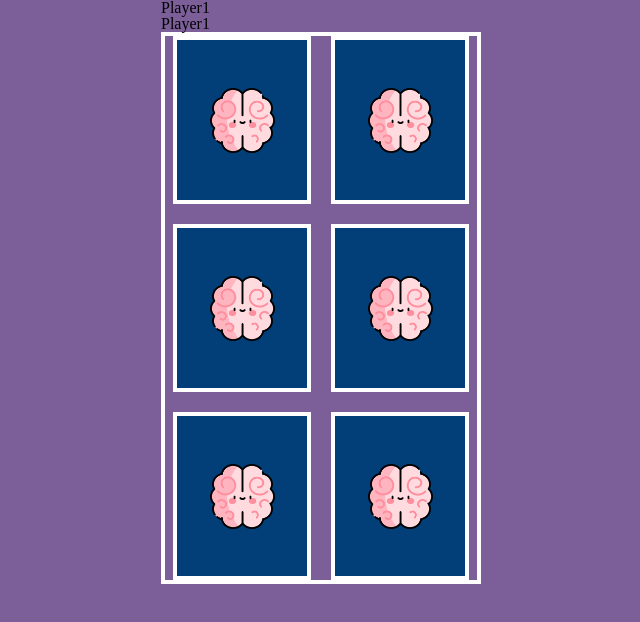
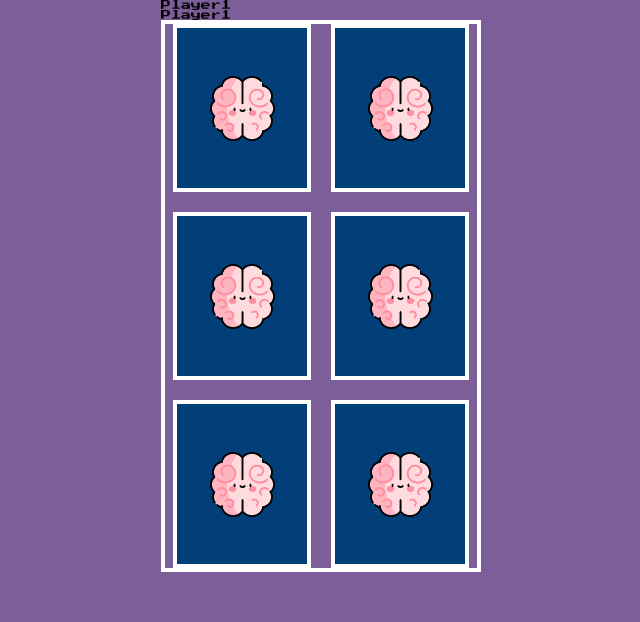
Before and after one commit to Alexandre-FB/jogo-da-memoria-js, a website built with Vite: page index.html in a window 1280 px wide. Shown: the whole page, without its empty margins (319-959 px from the left). Built offline with nearby package versions, Linux system fonts and the light colour scheme.

Commit message:
Adicionada fonte Press Start

```diff
--- a/index.html
+++ b/index.html
@@ -1,13 +1,21 @@
 <!DOCTYPE html>
 <html lang="en">
+
 <head>
   <meta charset="UTF-8" />
-    <link rel="icon" type="image/svg+xml" href="favicon.svg" />
+  <link rel="icon" type="image/svg+xml" href="src/img/brain.png" />
   <meta name="viewport" content="width=device-width, initial-scale=1.0" />
-    <title>Vite App</title>
+  <link rel="preconnect" href="https://fonts.googleapis.com">
+  <link rel="preconnect" href="https://fonts.gstatic.com" crossorigin>
+  <link href="https://fonts.googleapis.com/css2?family=Press+Start+2P&display=swap" rel="stylesheet">
+
+  <title>Jogo da memória</title>
+
 </head>
+
 <body>
   <div id="root"></div>
   <script type="module" src="/main.js"></script>
 </body>
+
 </html>
--- a/src/styles/elements/base.css
+++ b/src/styles/elements/base.css
@@ -1,5 +1,11 @@
+html, body {
+    font-size: 10px;
+    height: 100%;
+}
+
 body {
     background-color: var(--roxo);
     max-width: 320px;
     margin: 0 auto;
+    font-family: 'Press Start 2P', cursive;
 }
```
Lines whose indentation alone changed are shown as unchanged.
